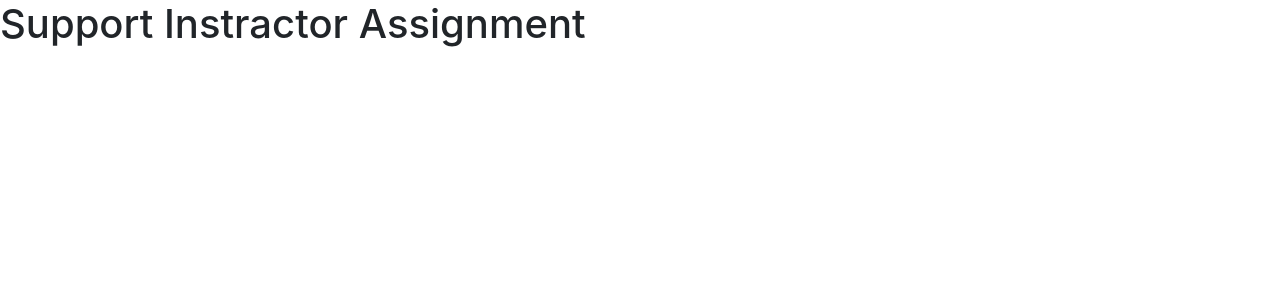
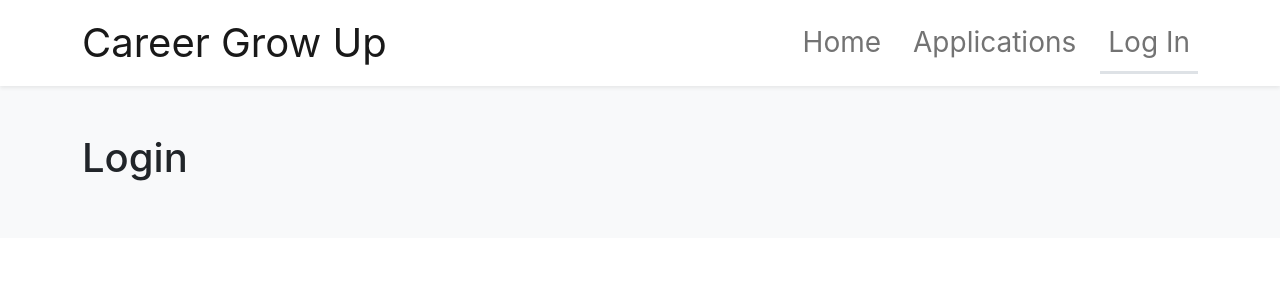
Before and after one commit to Badhan112/career-grow-up, a React (Create React App) app: page /login in a window 1280 px wide. Shown: the top 300 px of the page. Built offline with nearby package versions, Linux system fonts and the light colour scheme.

Commit message:
basic structure added

```diff
--- a/src/App.js
+++ b/src/App.js
@@ -1,10 +1,27 @@
+import { BrowserRouter as Router, Switch, Route } from 'react-router-dom';
 import './App.css';
+import Home from './components/Home/Home/Home';
+import Applications from './components/Applications/Applications/Applications';
+import LogIn from './components/LogIn/LogIn/LogIn';
 
 function App() {
   return (
-    <div>
-      <h1>Support Instractor Assignment</h1>
-    </div>
+    <Router>
+      <Switch>
+        <Route exact path='/'>
+          <Home />
+        </Route>
+        <Route path='/home'>
+          <Home />
+        </Route>
+        <Route path='/applications'>
+          <Applications />
+        </Route>
+        <Route path='/login'>
+          <LogIn />
+        </Route>
+      </Switch>
+    </Router>
   );
 }
 
--- /dev/null
+++ b/src/components/Applications/Applications/Applications.js
@@ -0,0 +1,19 @@
+import React from 'react';
+import TopNavBar from '../../Shared/TopNavBar/TopNavBar';
+
+const Applications = () => {
+    return (
+        <div>
+            <header>
+                <TopNavBar applications={true} />
+            </header>
+            <main className='bg-light py-5'>
+                <section className='container'>
+                    <h1>Application</h1>
+                </section>
+            </main>
+        </div>
+    );
+};
+
+export default Applications;
--- /dev/null
+++ b/src/components/Home/Home/Home.js
@@ -0,0 +1,19 @@
+import React from 'react';
+import TopNavBar from '../../Shared/TopNavBar/TopNavBar';
+
+const Home = () => {
+    return (
+        <div>
+            <header>
+                <TopNavBar home={true} />
+            </header>
+            <main className='bg-light py-5'>
+                <section className='container'>
+                    <h1>Home</h1>
+                </section>
+            </main>
+        </div>
+    );
+};
+
+export default Home;
--- /dev/null
+++ b/src/components/LogIn/LogIn/LogIn.js
@@ -0,0 +1,19 @@
+import React from 'react';
+import TopNavBar from '../../Shared/TopNavBar/TopNavBar';
+
+const LogIn = () => {
+    return (
+        <div>
+            <header>
+                <TopNavBar login={true} />
+            </header>
+            <main className='bg-light py-5'>
+                <section className='container'>
+                    <h1>Login</h1>
+                </section>
+            </main>
+        </div>
+    );
+};
+
+export default LogIn;
--- /dev/null
+++ b/src/components/Shared/TopNavBar/TopNavBar.js
@@ -0,0 +1,46 @@
+import React from "react";
+import { Link } from "react-router-dom";
+
+const TopNavBar = ({ home, applications, login }) => {
+  return (
+    <nav className="navbar navbar-expand-md navbar-light shadow-sm">
+      <div className="container">
+        <Link className="navbar-brand fs-1" to="/">
+          Career Grow Up
+        </Link>
+        <button
+          className="navbar-toggler"
+          type="button"
+          data-bs-toggle="collapse"
+          data-bs-target="#navbarSupportedContent"
+          aria-controls="navbarSupportedContent"
+          aria-expanded="false"
+          aria-label="Toggle navigation"
+        >
+          <span className="navbar-toggler-icon"></span>
+        </button>
+        <div className="collapse navbar-collapse" id="navbarSupportedContent">
+          <ul className="navbar-nav ms-auto mb-2 mb-lg-0">
+            <li className="nav-item ms-3">
+              <Link to="/home" className={`nav-link fs-3 ${home ? 'border-bottom border-3' : ''}`}>
+                Home
+              </Link>
+            </li>
+            <li className="nav-item ms-3">
+              <Link to="/applications" className={`nav-link fs-3 ${applications ? 'border-bottom border-3' : ''}`} >
+                Applications
+              </Link>
+            </li>
+            <li className="nav-item ms-3">
+              <Link to="/login" className={`nav-link fs-3 ${login ? 'border-bottom border-3' : ''}`}>
+                Log In
+              </Link>
+            </li>
+          </ul>
+        </div>
+      </div>
+    </nav>
+  );
+};
+
+export default TopNavBar;
```
